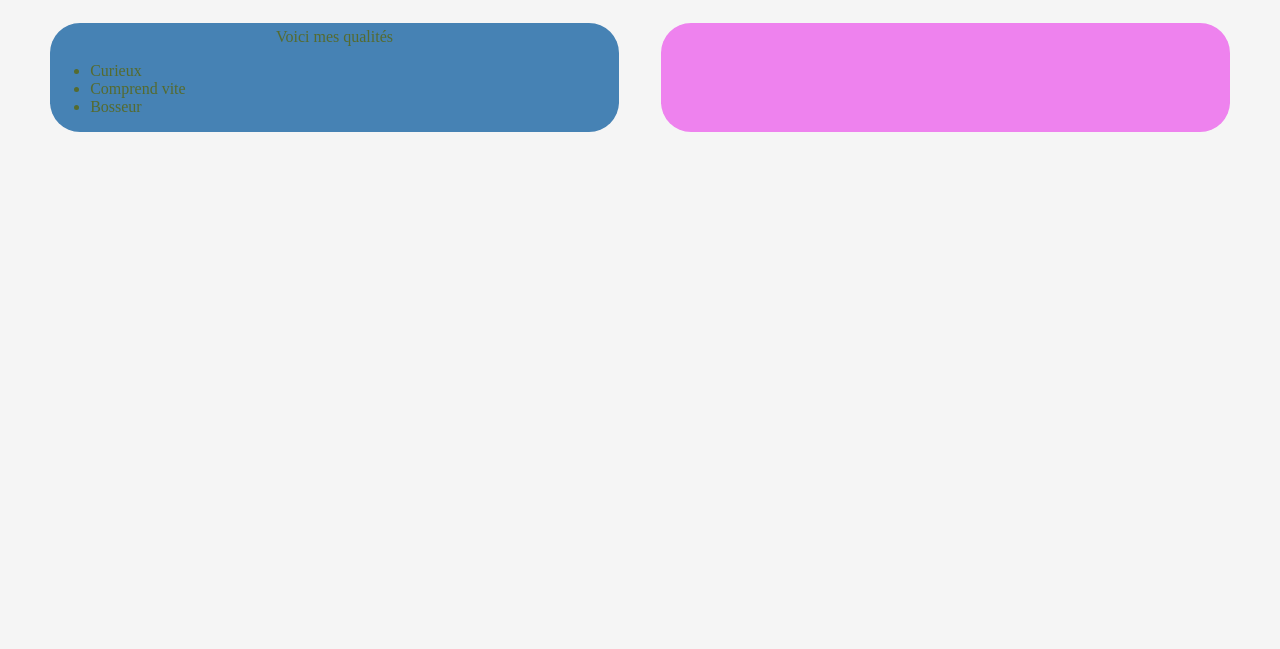
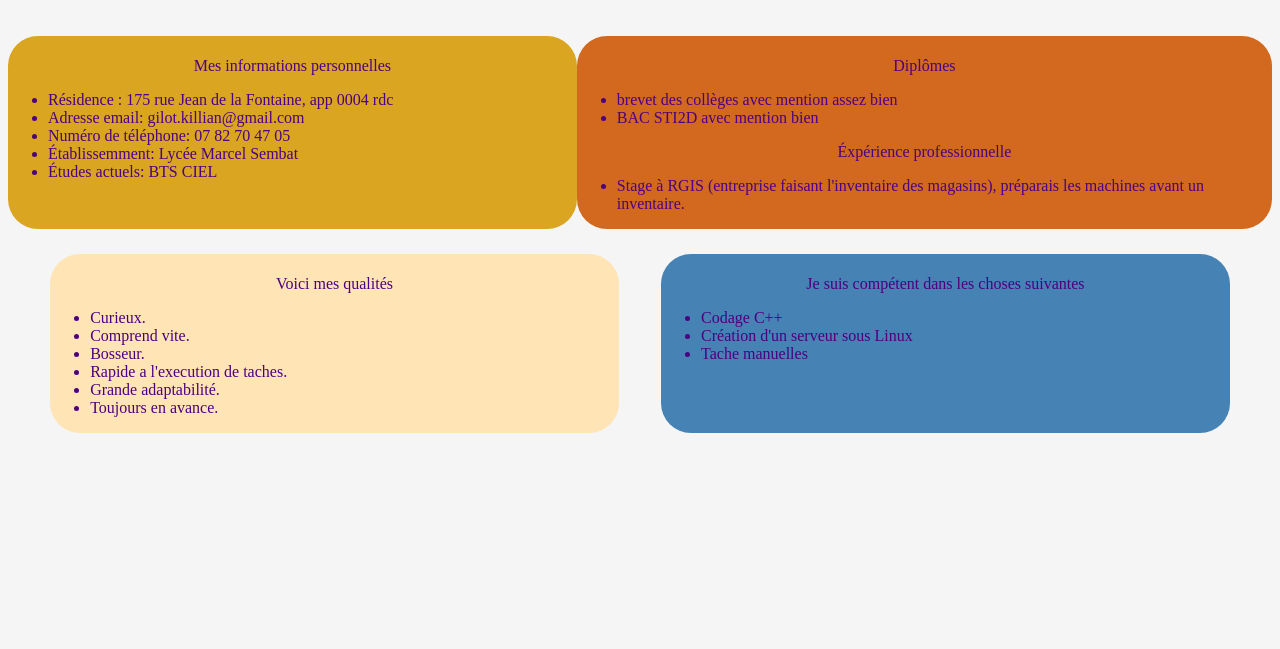
Before and after one commit to KillianWangoothem/mon-cv, a plain HTML site: page cv-en-construction.html in a window 1280 px wide. Shown: the part 151-800 px from the top of the page. Drawn offline with Linux system fonts and the light colour scheme.

Commit message:
changement

```diff
--- a/cv-en-construction.html
+++ b/cv-en-construction.html
@@ -3,7 +3,7 @@
 
     <head>
         <link rel="stylesheet" href="styles.css">
-
+        <meta charset="UTF-8">
         <title>Cv de Killian Wangoothem </title>
     </head>
 
@@ -11,42 +11,91 @@
 
 
         <h1 id="entete">
-            CV de Killian Wangoothem
+            <p>CV de Killian Wangoothem</p>
         </h1>
 
-        <div id="description">
+        <div class="boites">
 
-            <p></p>
+            <div id="infoperso">
+
+                <p>Mes informations personnelles</p>
+
+                <ul>
+                    <li>Résidence : 175 rue Jean de la Fontaine, app 0004 rdc</li>
+
+                    <li>Adresse email: gilot.killian@gmail.com</li>
+
+                    <li>Numéro de téléphone: 07 82 70 47 05</li>
+
+                    <li>Établissemment: Lycée Marcel Sembat</li>
+
+                    <li>Études actuels: BTS CIEL</li>
+                </ul>
+
+            </div>
+
+            <div id="etudeexppro">
+
+                <p>Diplômes</p>
+
+                <ul>
+                    <li>brevet des collèges avec mention assez bien</li>
+
+                    <li>BAC STI2D avec mention bien</li>
+                </ul>
+
+                <p>Éxpérience professionnelle</p>
+
+                <ul>
+                    <li>Stage à RGIS (entreprise faisant l'inventaire des magasins), préparais les machines avant un inventaire.</li>
+
+                </ul>
+
+            </div>
+
 
         </div>
 
-        <div id="boites">
+        <div class="boites">
 
             <div id="qualite">
 
-                Voici mes qualités
+                <p>Voici mes qualités</p>
 
                 <ul>
-                    <li>
-                        Curieux
-                    </li>
-                    <li>
-                        Comprend vite
-                    </li>
-                    <li>
-                        Bosseur
-                    </li>
+                    <li>Curieux.</li>
+
+                    <li>Comprend vite.</li>
+
+                    <li>Bosseur.</li>
+
+                    <li>Rapide a l'execution de taches.</li>
+
+                    <li>Grande adaptabilité.</li>
+
+                    <li>Toujours en avance.</li>
                 </ul>
 
             </div>
 
             <div id="capacite">
 
+                <p>Je suis compétent dans les choses suivantes</p>
+
+                <ul>
+                    <li>Codage C++</li>
+
+                    <li>Création d'un serveur sous Linux</li>
+
+                    <li>Tache manuelles</li>
+
+                    </ul>
 
             </div>
 
         </div>
 
+
     </body>
 
 </html>
--- a/styles.css
+++ b/styles.css
@@ -1,5 +1,5 @@
 body{
-    color:DarkOliveGreen;
+    color:indigo;
     background-color: WhiteSmoke;
     justify-content: flex-start;
 
@@ -17,31 +17,13 @@ h1{
 #entete{
     background-color: darkseagreen;
     background-size: auto;
-    height: 3%;
-    min-width: 20%;
     border: 5px solid lightseagreen;
-    padding: 5px;
-    padding-top : 10px;
     margin-left: auto;
     margin-right: auto;
     text-align: center;
 }
 
-#description{
-    background-color: brown;
-    border: 1px;
-    border-radius: 30px ;
-    padding : 10px;
-    min-height: 45%;
-    min-width : 95%;
-    max-width : 95%;
-    margin-left: auto;
-    margin-right: auto;
-    text-align: start;
-    background-size: cover;
-}
-
-#boites{
+.boites{
     display: flex;
     justify-content: space-evenly;
     margin-top: 25px;
@@ -49,8 +31,28 @@ h1{
     width: 100%;
 }
 
+#infoperso{
+    background-color: goldenrod;
+    padding-top : 5px;
+    min-height: 30%;
+    min-width: 45%;
+    border-radius: 30px ;
+    text-align: center;
+}
+
+#etudeexppro{
+    background-color: chocolate;
+    padding-top : 5px;
+    min-height: 30%;
+    min-width: 45%;
+    border-radius: 30px ;
+    text-align: center;
+}
+
+
+
 #qualite{
-    background-color: steelblue;
+    background-color: Moccasin;
     padding-top : 5px;
     min-height: 30%;
     min-width: 45%;
@@ -59,7 +61,7 @@ h1{
 }
 
 #capacite{
-    background-color: violet;
+    background-color: steelblue;
     padding-top : 5px;
     min-height: 30%;
     min-width: 45%;
```
